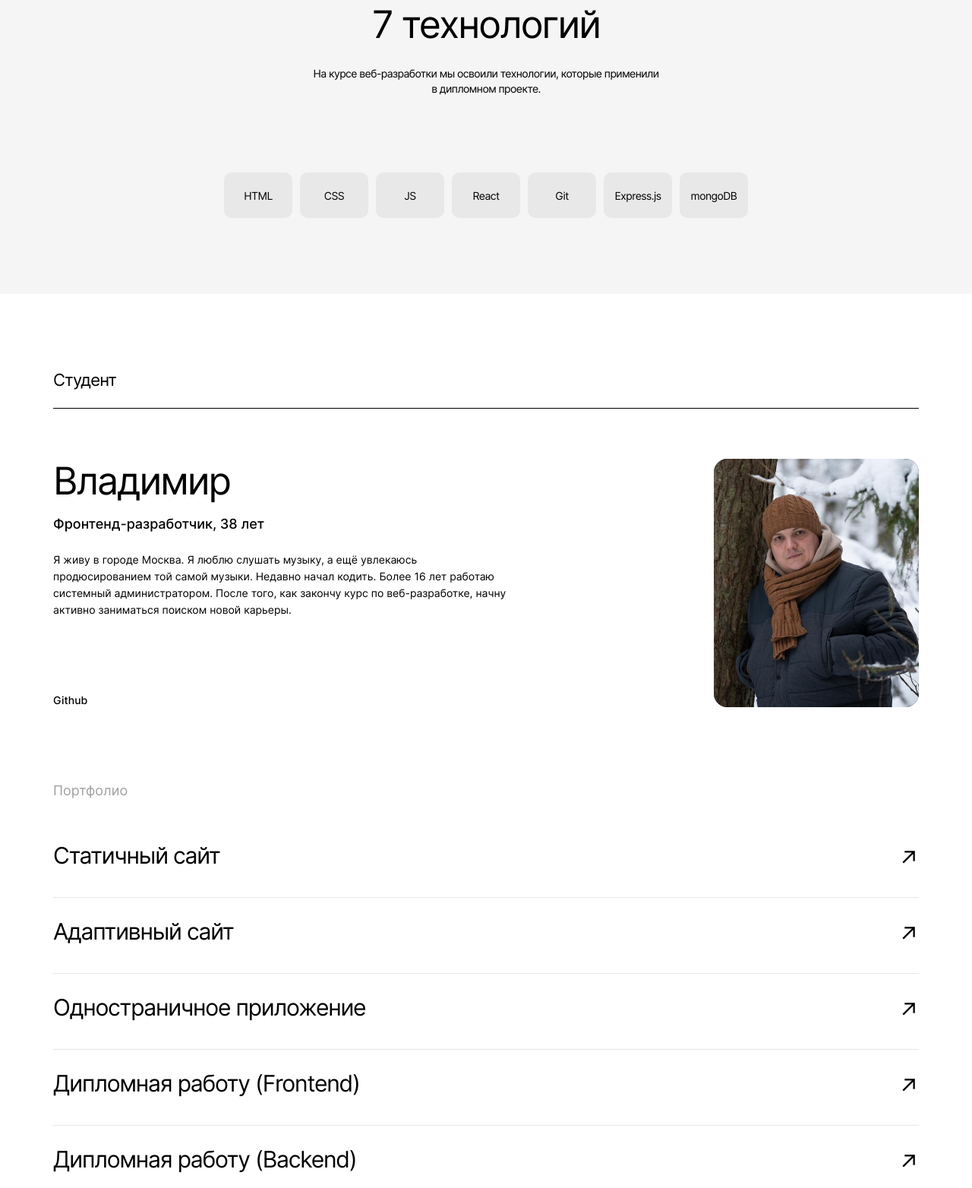
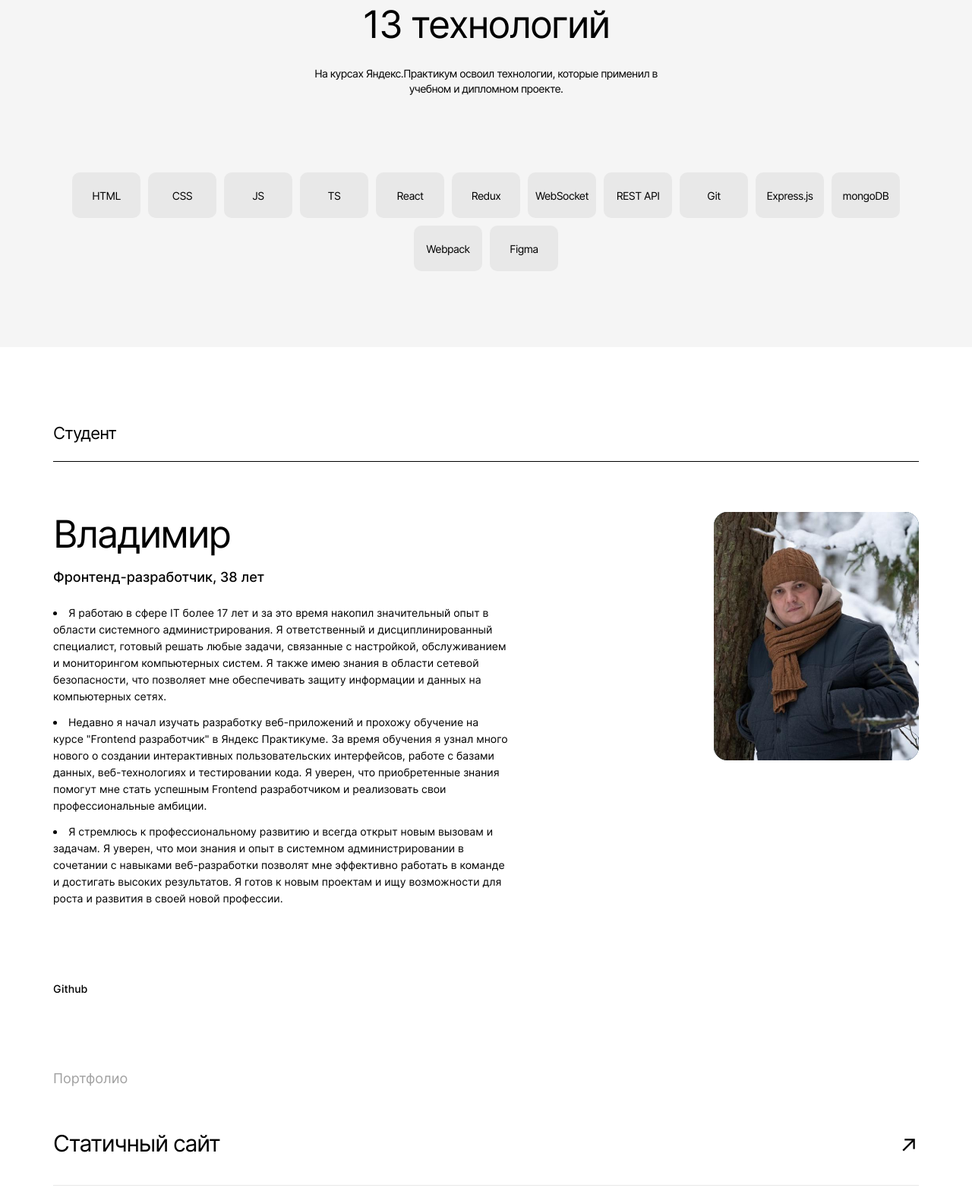
Before and after one commit to cactys/movies-explorer-frontend, a React app: page / in a window 1280 px wide. Shown: the part 1501-3065 px from the top of the page at 76% size. Built offline with nearby package versions, Linux system fonts and the light colour scheme; no server answers; a web font is replaced by a local one.

Commit message:
feat: little fixed

```diff
--- a/package.json
+++ b/package.json
@@ -20,7 +20,8 @@
     "test": "react-scripts test",
     "eject": "react-scripts eject",
     "predeploy": "npm run build",
-    "deploy": "gh-pages -d build"
+    "deploy": "gh-pages -d build",
+    "deploy-script": "npm run build && scp -r ./build/* khortys@84.201.128.221:/home/khortys/movies-explorer-frontend/build"
   },
   "eslintConfig": {
     "extends": [
--- a/src/components/AboutAuthor/AboutAuthor.css
+++ b/src/components/AboutAuthor/AboutAuthor.css
@@ -46,12 +46,23 @@
   line-height: 20px;
 }
 
+.about-author__description-list {
+  list-style: inside;
+  margin: 0;
+  padding: 0;
+}
+
 .about-author__author-description {
-  margin: 0 0 99px;
+  /* text-indent: 18px; */
+  margin: 0 0 12px;
   font-style: normal;
   font-weight: 400;
   font-size: 14px;
   line-height: 22px;
+}
+
+.about-author__author-description:last-child {
+  margin: 0 0 99px;
 }
 
 .about-author__author-link {
@@ -85,29 +96,35 @@
     padding: 90px 10px 0;
     max-width: 668px;
   }
+
   .about-author__block {
     max-width: 364px;
     width: 100%;
   }
+
   .about-author__author-name {
     font-size: 40px;
     line-height: calc(40 / 40);
     margin: 0 0 16px;
   }
+
   .about-author__author-about {
     font-size: 12px;
     line-height: calc(18 / 12);
     margin: 0 0 20px;
   }
+
   .about-author__author-description {
     font-size: 12px;
     line-height: calc(18 / 12);
     margin: 0 0 87px;
   }
+
   .about-author__author-link {
     font-size: 14px;
     line-height: calc(17 / 14);
   }
+
   .about-author__author-avatar {
     max-width: 255px;
     height: 307px;
@@ -120,6 +137,7 @@
     column-gap: 10px;
     justify-content: space-between;
   }
+
   .about-author__author-avatar {
     height: 100%;
     max-width: 100%;
@@ -131,9 +149,11 @@
   .about-author {
     padding: 70px 10px 0;
   }
+
   .about-author__author-name {
     margin: 0 0 20px;
   }
+
   .about-author__author-description {
     margin: 0 0 40px;
   }
@@ -143,26 +163,32 @@
   .about-author {
     max-width: 292px;
   }
+
   .about-author__title {
     padding: 0 0 28px;
     font-size: 18px;
     line-height: calc(22 / 18);
   }
+
   .about-author__container {
     margin: 60px 0 0;
   }
+
   .about-author__author-name {
     font-size: 30px;
     line-height: calc(36 / 30);
   }
+
   .about-author__author-about {
     font-size: 11px;
     line-height: calc(16 / 11);
   }
+
   .about-author__author-description {
     font-size: 11px;
     line-height: calc(16 / 11);
   }
+
   .about-author__author-avatar {
     height: 352px;
     width: 100%;
--- a/src/components/AboutAuthor/AboutAuthor.js
+++ b/src/components/AboutAuthor/AboutAuthor.js
@@ -11,16 +11,38 @@ const AboutAuthor = () => {
           <p className="about-author__author-about">
             Фронтенд-разработчик, 38 лет
           </p>
-          <p className="about-author__author-description">
-            Я живу в городе Москва. Я люблю слушать музыку, а ещё увлекаюсь
-            продюсированием той самой музыки. Недавно начал кодить. Более 16 лет
-            работаю системный администратором. После того, как закончу курс по
-            веб-разработке, начну активно заниматься поиском новой карьеры.
-          </p>
+          <ul className='about-author__description-list'>
+            <li className="about-author__author-description">
+              Я работаю в сфере IT более 17 лет и за это время накопил
+              значительный опыт в области системного администрирования. Я
+              ответственный и дисциплинированный специалист, готовый решать
+              любые задачи, связанные с настройкой, обслуживанием и мониторингом
+              компьютерных систем. Я также имею знания в области сетевой
+              безопасности, что позволяет мне обеспечивать защиту информации и
+              данных на компьютерных сетях.
+            </li>
+            <li className="about-author__author-description">
+              Недавно я начал изучать разработку веб-приложений и прохожу
+              обучение на курсе "Frontend разработчик" в Яндекс Практикуме. За
+              время обучения я узнал много нового о создании интерактивных
+              пользовательских интерфейсов, работе с базами данных,
+              веб-технологиях и тестировании кода. Я уверен, что приобретенные
+              знания помогут мне стать успешным Frontend разработчиком и
+              реализовать свои профессиональные амбиции.
+            </li>
+            <li className="about-author__author-description">
+              Я стремлюсь к профессиональному развитию и всегда открыт новым
+              вызовам и задачам. Я уверен, что мои знания и опыт в системном
+              администрировании в сочетании с навыками веб-разработки позволят
+              мне эффективно работать в команде и достигать высоких результатов.
+              Я готов к новым проектам и ищу возможности для роста и развития в
+              своей новой профессии.
+            </li>
+          </ul>
           <a
             className="about-author__author-link"
             href="https://github.com/cactys"
-            target="blanck"
+            target="blanc"
           >
             Github
           </a>
--- a/src/components/App/App.js
+++ b/src/components/App/App.js
@@ -76,8 +76,6 @@ const App = () => {
       };
     }
   }, [isOpenPopup]);
-
-  console.log(isChecked);
 
   useEffect(() => {
     api
--- a/src/components/Portfolio/Portfolio.js
+++ b/src/components/Portfolio/Portfolio.js
@@ -9,7 +9,7 @@ const Portfolio = () => {
           <a
             className="portfolio__navigation-link"
             href="https://github.com/cactys/how-to-learn"
-            target="blanck"
+            target="blanc"
           >
             Статичный сайт
             <span className="portfolio__navigation-arrow">&#8599;</span>
@@ -19,7 +19,7 @@ const Portfolio = () => {
           <a
             className="portfolio__navigation-link"
             href="https://github.com/cactys/russian-travel"
-            target="blanck"
+            target="blanc"
           >
             Адаптивный сайт
             <span className="portfolio__navigation-arrow">&#8599;</span>
@@ -29,7 +29,7 @@ const Portfolio = () => {
           <a
             className="portfolio__navigation-link"
             href="https://github.com/cactys/react-mesto-api-full"
-            target="blanck"
+            target="blanc"
           >
             Одностраничное приложение
             <span className="portfolio__navigation-arrow">&#8599;</span>
@@ -39,9 +39,9 @@ const Portfolio = () => {
           <a
             className="portfolio__navigation-link"
             href="https://github.com/cactys/movies-explorer-frontend"
-            target="blanck"
+            target="blanc"
           >
-            Дипломная работу (Frontend)
+            Дипломная работа (Frontend)
             <span className="portfolio__navigation-arrow">&#8599;</span>
           </a>
         </li>
@@ -49,9 +49,19 @@ const Portfolio = () => {
           <a
             className="portfolio__navigation-link"
             href="https://github.com/cactys/movies-explorer-api"
-            target="blanck"
+            target="blanc"
           >
-            Дипломная работу (Backend)
+            Дипломная работа (Backend)
+            <span className="portfolio__navigation-arrow">&#8599;</span>
+          </a>
+        </li>
+        <li className="portfolio__navigation-item">
+          <a
+            className="portfolio__navigation-link"
+            href="https://github.com/cactys/react-burger"
+            target="blanc"
+          >
+            Учебный проект из курса "React-разработчик"
             <span className="portfolio__navigation-arrow">&#8599;</span>
           </a>
         </li>
--- a/src/components/Techs/Techs.js
+++ b/src/components/Techs/Techs.js
@@ -1,23 +1,25 @@
+import { techList } from '../../utils/constants';
 import './Techs.css';
 
 const Techs = () => {
+  console.log(techList);
   return (
     <section className="techs">
       <div className="techs__container">
         <h2 className="techs__title">Технологии</h2>
-        <h3 className="techs__subtitle">7 технологий</h3>
+        <h3 className="techs__subtitle">{techList.length} технологий</h3>
         <p className="techs__about">
-          На курсе веб-разработки мы освоили технологии, которые применили в
-          дипломном проекте.
+          На курсах Яндекс.Практикум освоил технологии, которые применил в
+          учебном и дипломном проекте.
         </p>
         <ul className="techs__items">
-          <li className="techs__item">HTML</li>
-          <li className="techs__item">CSS</li>
-          <li className="techs__item">JS</li>
-          <li className="techs__item">React</li>
-          <li className="techs__item">Git</li>
-          <li className="techs__item">Express.js</li>
-          <li className="techs__item">mongoDB</li>
+          {techList?.map((item, index) => {
+            return (
+              <li className="techs__item" key={index}>
+                {item}
+              </li>
+            );
+          })}
         </ul>
       </div>
     </section>
--- a/src/utils/constants.js
+++ b/src/utils/constants.js
@@ -1,7 +1,7 @@
 export const URL = {
   beatfilmMovies: 'https://api.nomoreparties.co',
-  // localApi: 'https://api.khnychkov.nomoredomains.icu',
-  localApi: 'http://localhost:3030',
+  localApi: 'https://api.khnychkov.nomoredomains.icu',
+  // localApi: 'http://localhost:3030',
 };
 
 export const PAGE_SIZE = {
@@ -41,3 +41,19 @@ export const MESSAGE = {
     'Во время запроса произошла ошибка. Возможно, проблема с соединением или сервер недоступен. Подождите немного и попробуйте ещё раз',
   defaultMessage: 'Введите ключевое слово для поиска',
 };
+
+export const techList = [
+  'HTML',
+  'CSS',
+  'JS',
+  'TS',
+  'React',
+  'Redux',
+  'WebSocket',
+  'REST API',
+  'Git',
+  'Express.js',
+  'mongoDB',
+  'Webpack',
+  'Figma',
+];
```
